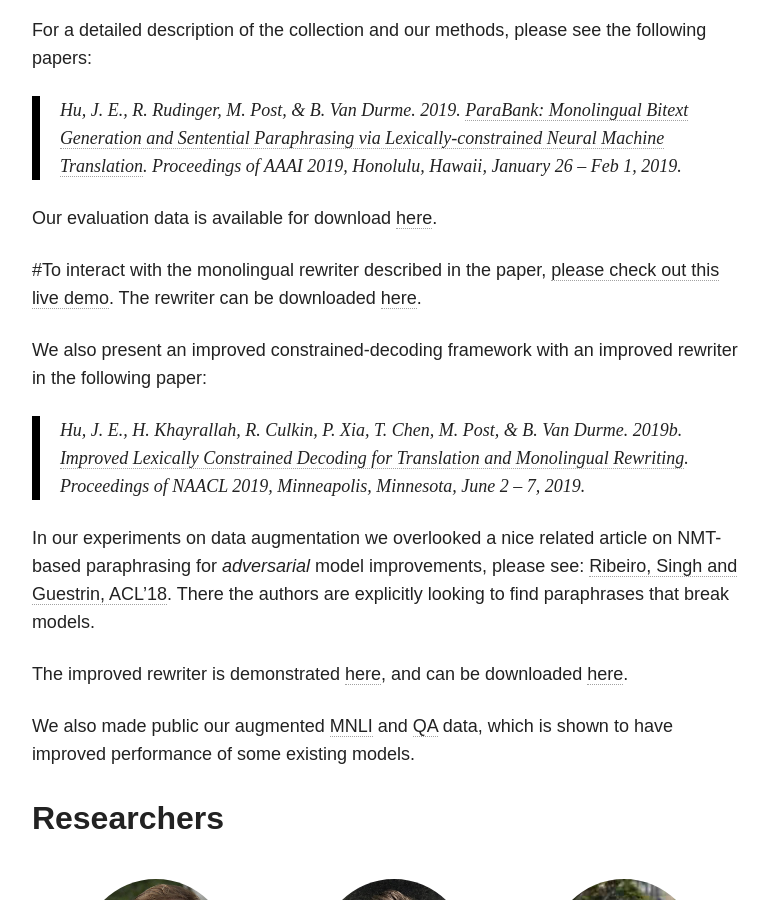
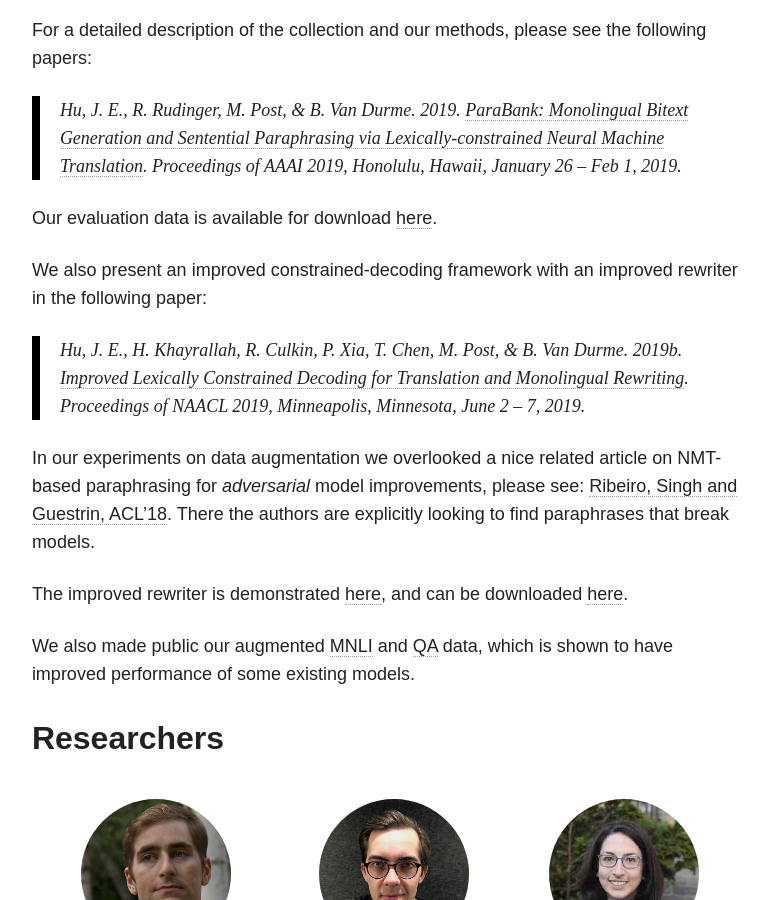
Before and after one commit to decompositional-semantics-initiative/decompositional-semantics-initiative.github.io, a Jekyll site: the page built from projects/parabank/index.md, in a window 1280 px wide and 900 px high, scrolled down 1105 px. Shown: the whole window, without its empty margins (254-1023 px from the left). Built offline with Jekyll 4.4.1, drawn with Linux system fonts in a browser that asks for light colours; nearby versions of some CDN libraries.

Commit message:
fix commenting

```diff
--- a/projects/parabank/index.md
+++ b/projects/parabank/index.md
@@ -12,8 +12,7 @@ For a detailed description of the collection and our methods, please see the fol
 
 Our evaluation data is available for download [here](https://github.com/decompositional-semantics-initiative/ParaBank-Eval-Data).
 
-#To interact with the monolingual rewriter described in the paper, [please check out this live demo](http://www.cs.jhu.edu/~vandurme/pbr-1a-demo/). The rewriter can be downloaded [here](https://github.com/decompositional-semantics-initiative/ParaBank-rewriter/releases/tag/v0.1).
-
+<!--To interact with the monolingual rewriter described in the paper, [please check out this live demo](http://www.cs.jhu.edu/~vandurme/pbr-1a-demo/). The rewriter can be downloaded [here](https://github.com/decompositional-semantics-initiative/ParaBank-rewriter/releases/tag/v0.1).-->
 
 We also present an improved constrained-decoding framework with an improved rewriter in the following paper:
 
```
Also changed, not shown: 1 other file.
